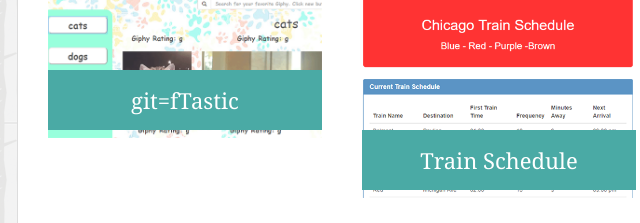
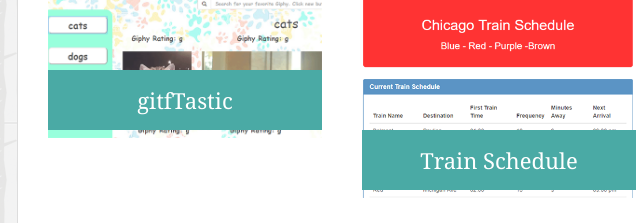
Before and after one commit to restimirandaNU/Basic-Portfolio, a plain HTML site: page portfolio.html in a window 1280 px wide. Shown: the part 577-800 px from the top of the page, 143-783 px from the left. Drawn offline with Linux system fonts and the light colour scheme.

Commit message:
Update portfolio.html

```diff
--- a/portfolio.html
+++ b/portfolio.html
@@ -38,7 +38,7 @@
 
 		<div class="work">
 			<img src="assets/images/gifTasticImage1.png" alt="gifTastic">
-			<h3>git=fTastic</h3>
+			<h3>gitfTastic</h3>
 		</div>
 
 		<div class="work">
```
